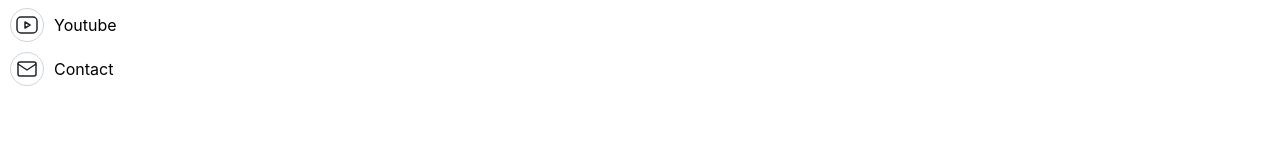
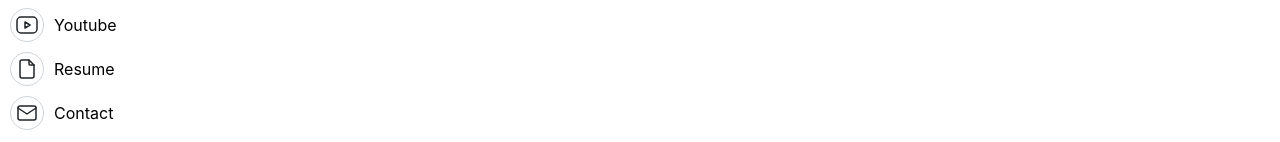
Before and after one commit to JacksonStaniec/engrc3025, a Next.js app: page / in a window 1280 px wide. Shown: the part 264-406 px from the top of the page. Built offline with nearby package versions, Linux system fonts and the light colour scheme.

Commit message:
Resume download link

```diff
--- a/components/Socials/Socials.tsx
+++ b/components/Socials/Socials.tsx
@@ -1,7 +1,7 @@
 'use client';
 
 import { Group, ActionIcon, rem, Stack, CopyButton, Notification, Text } from '@mantine/core';
-import { IconBrandYoutube, IconMail } from '@tabler/icons-react';
+import { IconBrandYoutube, IconMail, IconFile } from '@tabler/icons-react';
 import classes from './Socials.module.css';
 
 const links = [
@@ -12,6 +12,10 @@ const links = [
 
 const contactEmail = 'jks273@cornell.edu';
 
+// TODO: download resume butto
+// TODO: about me section
+
+// TODO: change to tooltip https://ui.mantine.dev/category/buttons/
 const Contact = () => (
   <CopyButton value={contactEmail} timeout={1000}>
     {({ copied, copy }) => (
@@ -41,6 +45,26 @@ const Contact = () => (
   </CopyButton>
 );
 
+const Resume = () => (
+  <>
+    <Group gap="xs">
+      <ActionIcon
+        component="a"
+        size="lg"
+        variant="default"
+        radius="xl"
+        className={classes.icon}
+        href="/data/Resume.pdf"
+        rel="noopener noreferrer"
+        target="_blank"
+      >
+        <IconFile stroke={1.5} />
+      </ActionIcon>
+      <Text>Resume</Text>
+    </Group>
+  </>
+);
+
 export const Socials = () => (
   <div className={classes.inner}>
     <Stack gap="xs" mx="xs">
@@ -53,6 +77,7 @@ export const Socials = () => (
             radius="xl"
             className={classes.icon}
             href={link}
+            rel="noopener noreferrer"
             target="_blank"
           >
             {icon}
@@ -60,6 +85,7 @@ export const Socials = () => (
           <Text>{title}</Text>
         </Group>
       ))}
+      <Resume />
       <Contact />
     </Stack>
   </div>
```
Also changed, not shown: 1 other file (tests, documents, lock files or other folders).
